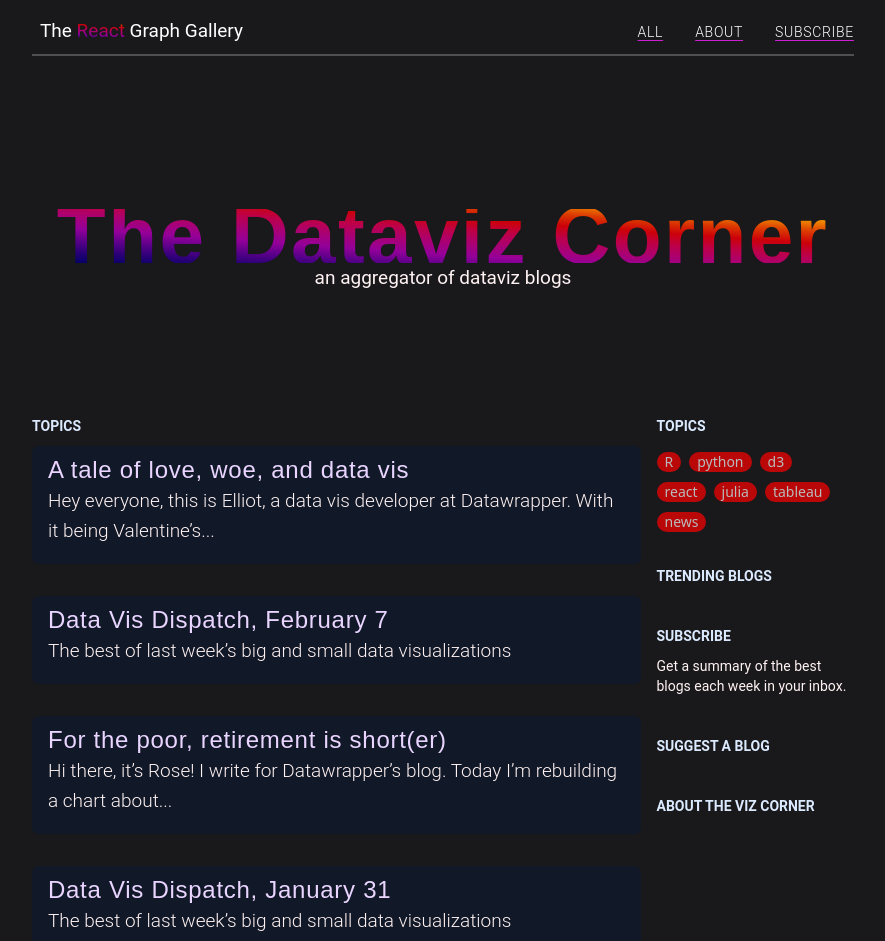
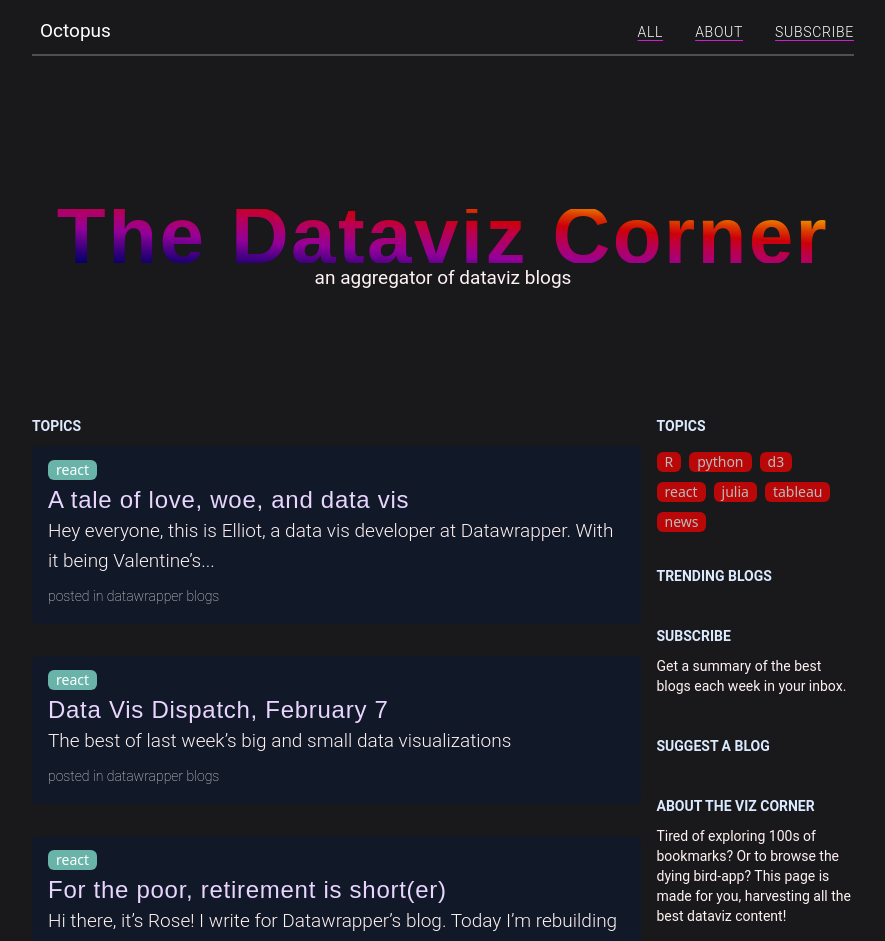
Before and after one commit to holtzy/dataviz-corner, a Next.js app: page / in a window 1280 px wide. Shown: the top 941 px of the page, without its empty margins (197-1082 px from the left). Built offline with nearby package versions, Linux system fonts and the light colour scheme.

Commit message:
more front

```diff
--- a/components/Navbar.tsx
+++ b/components/Navbar.tsx
@@ -10,7 +10,7 @@ export default function Navbar() {
           <div className="flex items-center">
             <Link href="/">
               <span className="ml-2 text-white text-md lg:text-md cursor-pointer">
-                The <span className="gradient">React</span> Graph Gallery
+                Octopus
               </span>
             </Link>
           </div>
--- a/components/Pill.tsx
+++ b/components/Pill.tsx
@@ -8,7 +8,7 @@ export const Pill = ({ label, color, opacity }: PillProps) => {
   return (
     <button
       style={{ backgroundColor: color, opacity: opacity || 1 }}
-      className="py-0 px-2 no-underline rounded-full text-white font-sans font-light text-sm mr-2"
+      className="py-0 px-2 no-underline rounded-md text-white font-sans font-light text-sm mr-2"
     >
       {label}
     </button>
--- a/components/PostOverview.tsx
+++ b/components/PostOverview.tsx
@@ -1,4 +1,5 @@
 import { Post } from "@/Utils/types";
+import { Pill } from "./Pill";
 
 type PostOverviewProps = {
   post: Post;
@@ -7,9 +8,13 @@ type PostOverviewProps = {
 export const PostOverview = ({ post }: PostOverviewProps) => {
   return (
     <div className="border-white rounded-md mb-8 px-4 py-2 bg-gray-900">
+      <Pill label="react" color="#69b3a9" />
       <h1 className="text-2xl font-medium text-purple-200">{post.title}</h1>
 
       <p className="font-light">{post.contentSnippet}</p>
+      <p className="font-extralight text-sm text-gray-200">
+        posted in datawrapper blogs
+      </p>
     </div>
   );
 };
--- a/components/TopicPills.tsx
+++ b/components/TopicPills.tsx
@@ -1,4 +1,4 @@
-import { Post, topics } from "@/Utils/types";
+import { topics } from "@/Utils/types";
 import { Pill } from "./Pill";
 
 type TopicPillsProps = {};
--- a/pages/index.tsx
+++ b/pages/index.tsx
@@ -68,6 +68,11 @@ export default function Home(props: ComponentProps) {
               <SideBarTitle title="suggest a blog" />
               <br />
               <SideBarTitle title="about the viz corner" />
+              <p className="text-sm">
+                Tired of exploring 100s of bookmarks? Or to browse the dying
+                bird-app? This page is made for you, harvesting all the best
+                dataviz content!
+              </p>
             </div>
           </div>
         </div>
```
